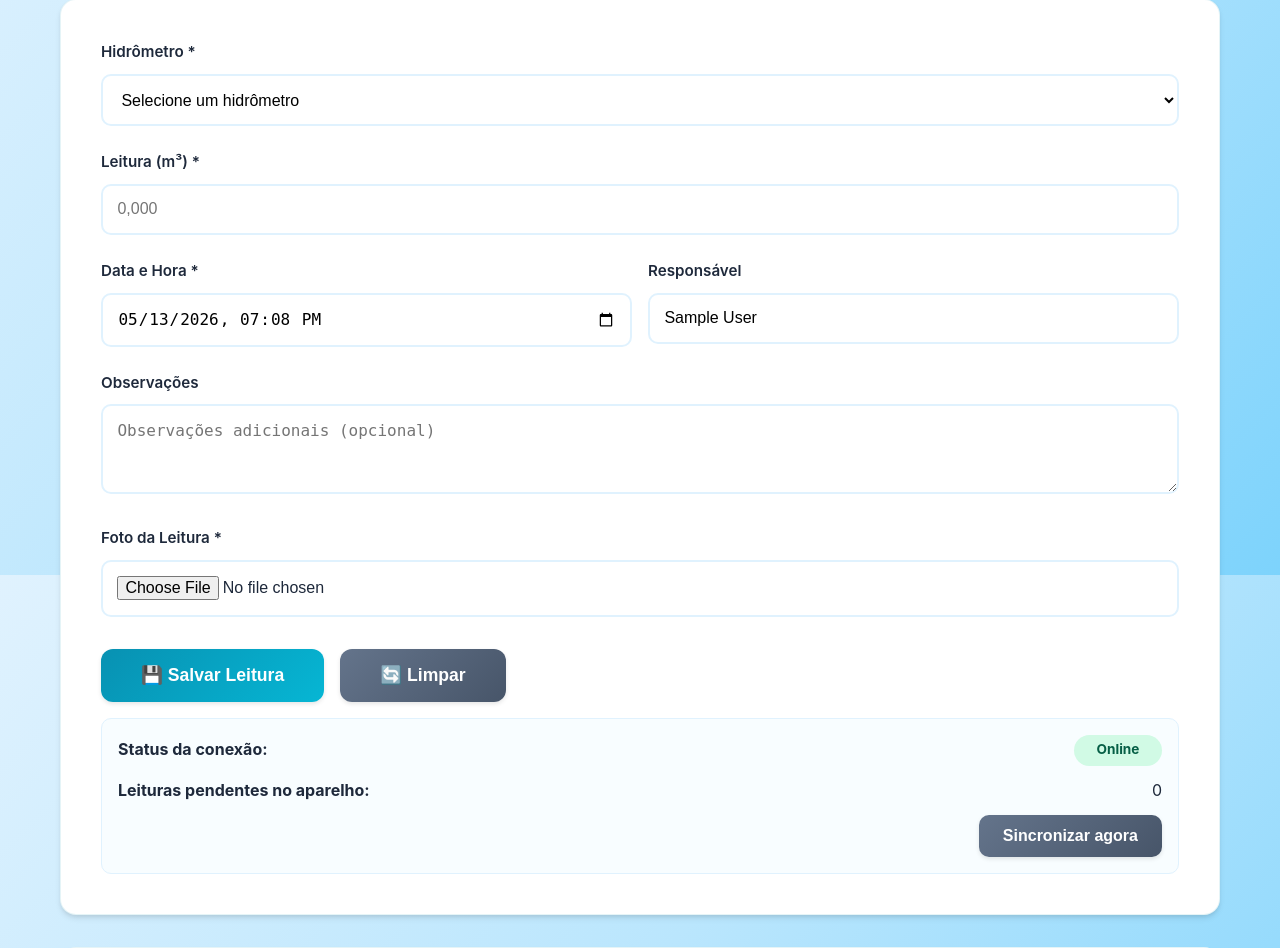
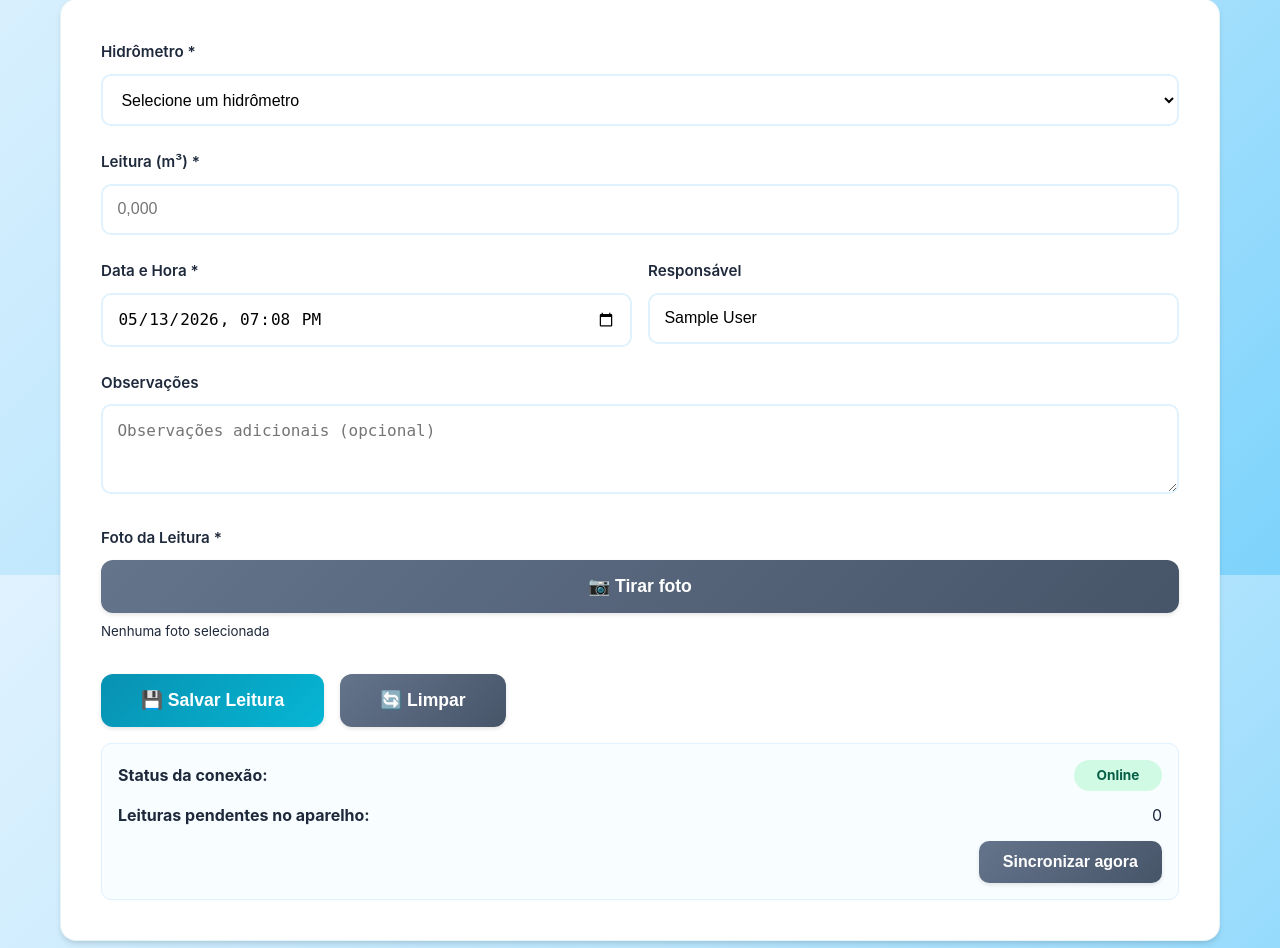
Before and after one commit to thiagopecli/controle-de-consumo-de-agua, a Django app: page /registrar-leitura/ in a window 1280 px wide. Shown: the part 225-1173 px from the top of the page. Run offline with Django 5.2, Linux system fonts and the light colour scheme; a user stored in the database is signed in; tables that the repository leaves empty hold one stand-in row (values such as "Sample post"); parts of the project's set-up code (start-up, migrations or seed data) failed here and were passed over.

Commit message:
fix/botão camera android

```diff
--- a/templates/consumo/registrar_leitura.html
+++ b/templates/consumo/registrar_leitura.html
@@ -53,7 +53,11 @@
 
             <div class="form-group">
                 <label for="foto">Foto da Leitura *</label>
-                <input type="file" id="foto" name="foto" class="form-control" accept="image/*" required>
+                <input type="file" id="foto" name="foto" accept="image/*" capture="environment" required style="display: none;">
+                <button type="button" id="btnFoto" class="btn btn-secondary btn-lg" style="width: 100%;">
+                    📷 Tirar foto
+                </button>
+                <small id="fotoSelecionada" style="display: block; margin-top: 0.5rem;">Nenhuma foto selecionada</small>
             </div>
 
             <div class="form-actions">
@@ -586,6 +590,24 @@ document.addEventListener('DOMContentLoaded', function() {
         responsavelInput.value = RESPONSAVEL_PADRAO;
     }
 
+    const fotoInput = document.getElementById('foto');
+    const btnFoto = document.getElementById('btnFoto');
+    const fotoSelecionada = document.getElementById('fotoSelecionada');
+
+    if (fotoInput && btnFoto) {
+        btnFoto.addEventListener('click', function() {
+            fotoInput.click();
+        });
+
+        fotoInput.addEventListener('change', function() {
+            if (fotoSelecionada) {
+                fotoSelecionada.textContent = this.files && this.files.length > 0
+                    ? this.files[0].name
+                    : 'Nenhuma foto selecionada';
+            }
+        });
+    }
+
     configurarFormatacaoCampoLeitura();
     atualizarStatusConexao();
     atualizarContadorPendentes();
```
